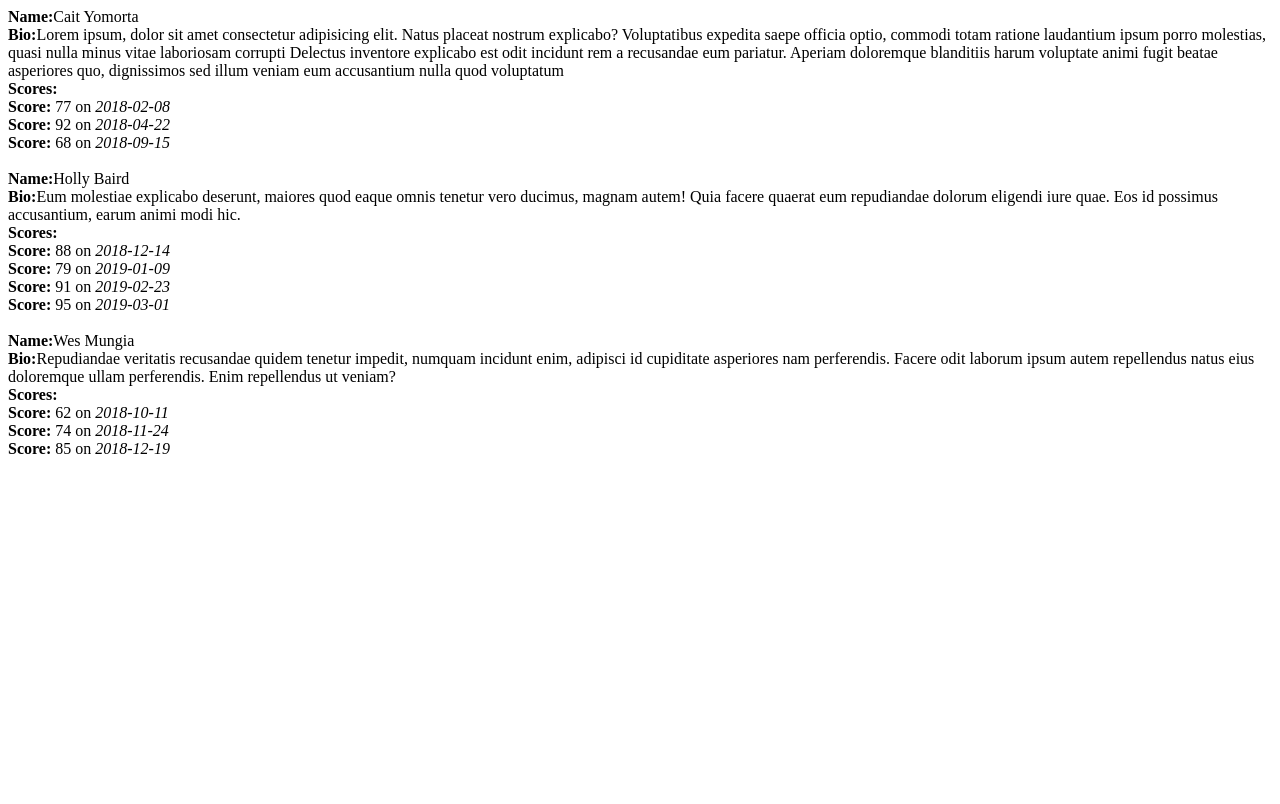
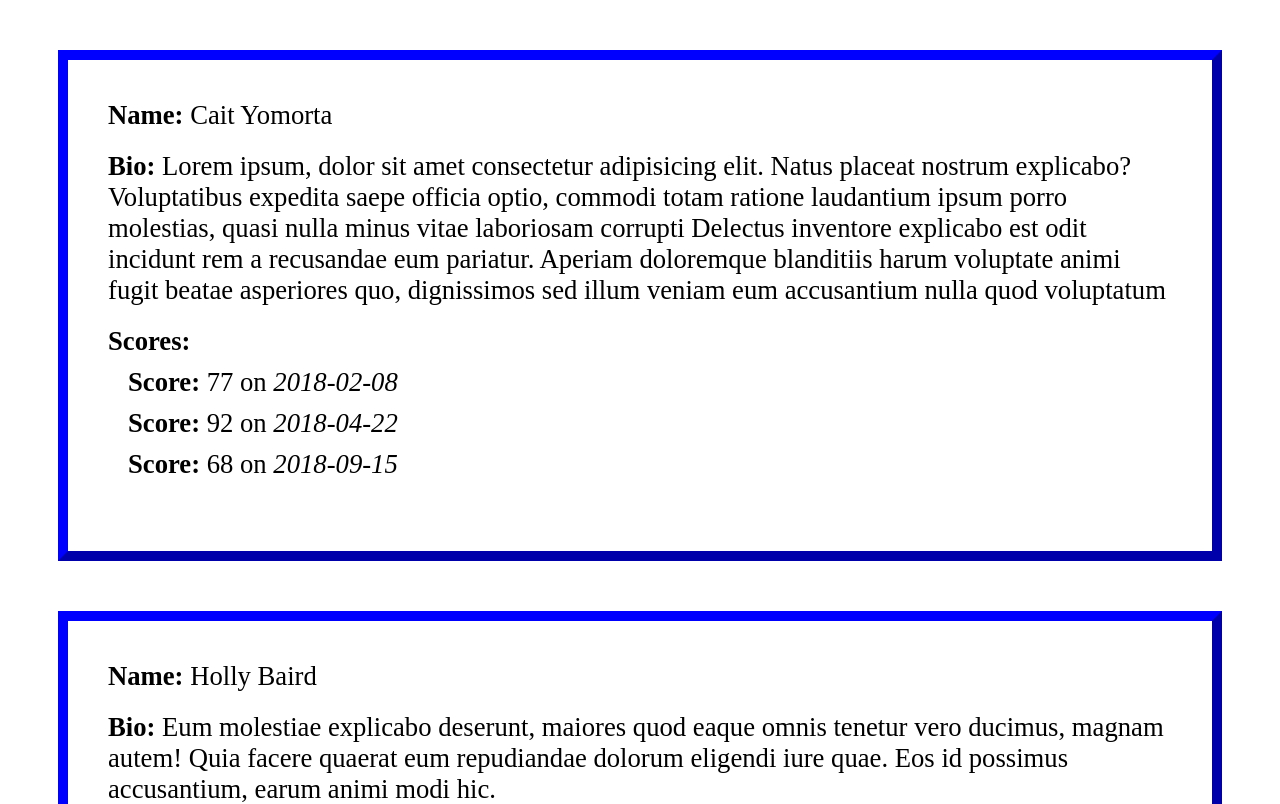
Before and after one commit to awatersny/RenderingArraysInReact, a React (Vite) app: page / in a window 1280 px wide. Shown: the top 804 px of the page. Built offline with nearby package versions, Linux system fonts and the light colour scheme.

Commit message:
Add some basic styling

```diff
--- a/src/App.css
+++ b/src/App.css
@@ -0,0 +1,14 @@
+.learner {
+  margin: 50px;
+  padding: 20px;
+  border: 10px outset blue;
+  font-size: 20pt;
+}
+
+.info {
+  margin: 20px;
+}
+
+.score {
+  margin: 10px 0 0 20px
+}
--- a/src/App.tsx
+++ b/src/App.tsx
@@ -68,13 +68,13 @@ function App() {
   })
 
   return (
-    <>
+    <main>
       {learnerData.learners.map(learner => <Learner
         name={learner.name}
         bio={learner.bio}
         scores={learner.scores}
       />)}
-    </>
+    </main>
   )
 }
 
--- a/src/components/Learner.tsx
+++ b/src/components/Learner.tsx
@@ -3,10 +3,10 @@ import Score from './Score'
 
 export default function Learner({name, bio, scores}) {
   return (
-    <div>
-      <div><b>Name:</b>{name}</div>
-      <div><b>Bio:</b>{bio}</div>
-      <div><b>Scores:</b>{scores.map(s => <Score
+    <div className="learner">
+      <div className='info'><b>Name: </b>{name}</div>
+      <div className='info'><b>Bio: </b>{bio}</div>
+      <div className='info'><b>Scores:</b>{scores.map(s => <Score
         score={s.score}
         date={s.date}
       />)}</div>
--- a/src/components/Score.tsx
+++ b/src/components/Score.tsx
@@ -2,7 +2,7 @@ import React from 'react'
 
 export default function Score({date, score}) {
   return (
-    <div>
+    <div className='score'>
       <span><b>Score: </b>{score} on <em>{date}</em></span>
     </div>
   )
```
